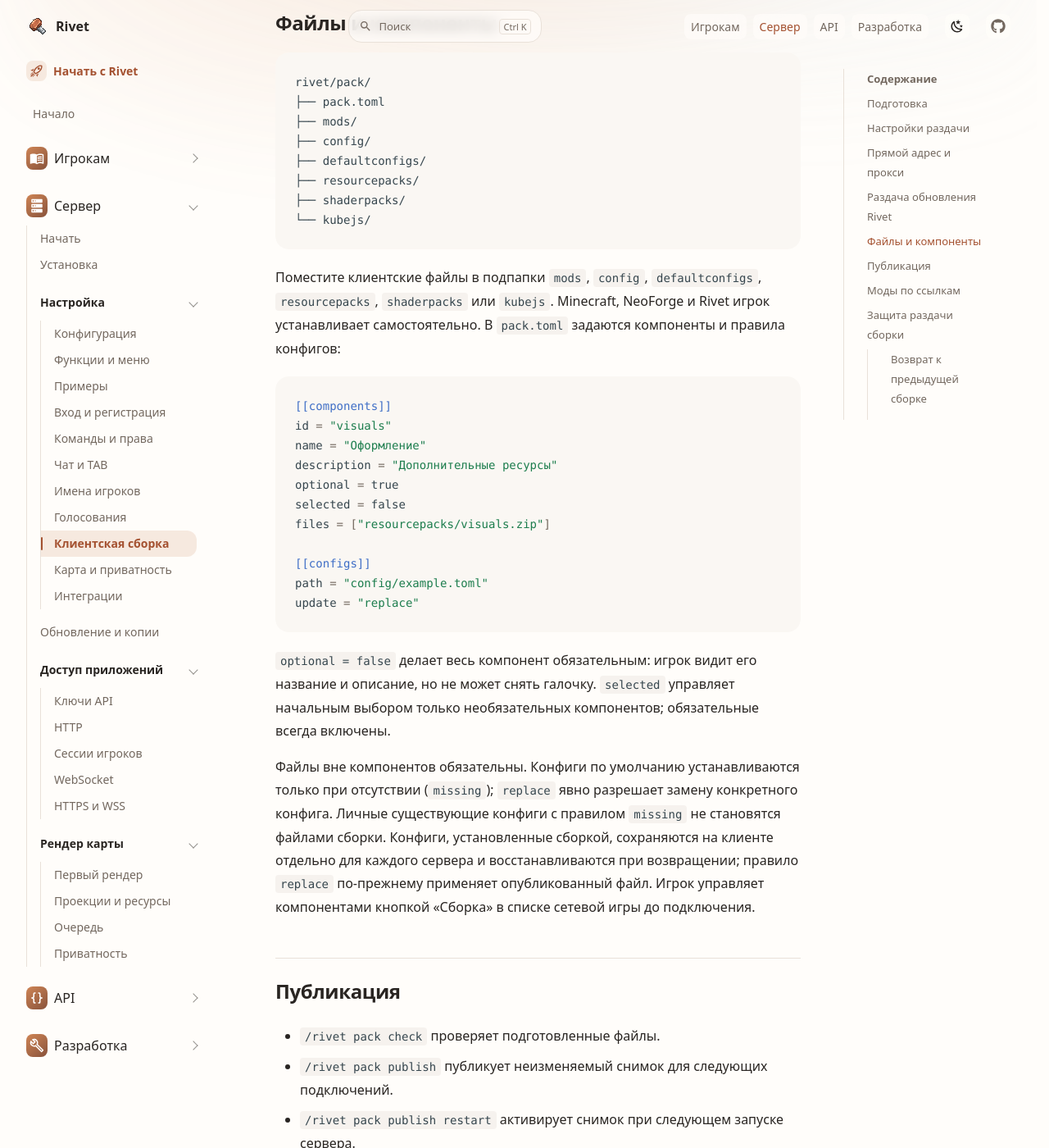
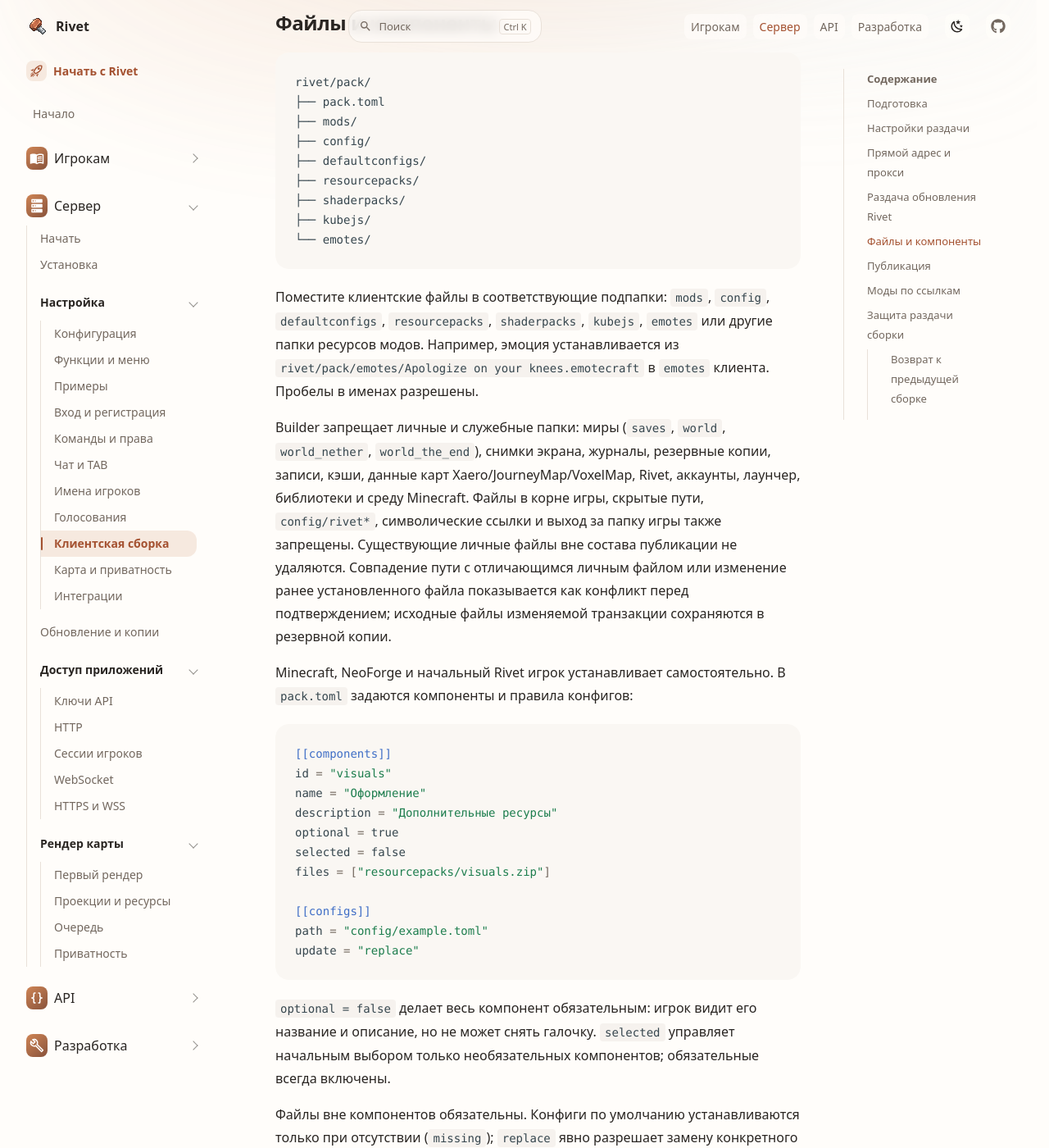
Before and after one commit to abrosdaniel/rivet, an MkDocs documentation site: the page built from docs/server/packs.md, in a window 1280 px wide and 1400 px high, scrolled down 2908 px. Shown: the whole window at 82% size. Built offline with MkDocs 1.6.1 and Material for MkDocs 9.7.7, drawn with Linux system fonts in a browser that asks for light colours.

Commit message:
Fix pack asset folders and TAB card clipping for 2.12.1

````diff
--- a/docs/server/packs.md
+++ b/docs/server/packs.md
@@ -93,10 +93,26 @@ rivet/pack/
 ├── defaultconfigs/
 ├── resourcepacks/
 ├── shaderpacks/
-└── kubejs/
+├── kubejs/
+└── emotes/
 ```
 
-Поместите клиентские файлы в подпапки `mods`, `config`, `defaultconfigs`, `resourcepacks`, `shaderpacks` или `kubejs`. Minecraft, NeoForge и Rivet игрок устанавливает самостоятельно. В `pack.toml` задаются компоненты и правила конфигов:
+Поместите клиентские файлы в соответствующие подпапки: `mods`, `config`,
+`defaultconfigs`, `resourcepacks`, `shaderpacks`, `kubejs`, `emotes` или другие
+папки ресурсов модов. Например, эмоция устанавливается из
+`rivet/pack/emotes/Apologize on your knees.emotecraft` в `emotes` клиента.
+Пробелы в именах разрешены.
+
+Builder запрещает личные и служебные папки: миры (`saves`, `world`, `world_nether`, `world_the_end`), снимки экрана, журналы, резервные копии, записи, кэши, данные карт
+Xaero/JourneyMap/VoxelMap, Rivet, аккаунты, лаунчер, библиотеки и среду Minecraft.
+Файлы в корне игры, скрытые пути, `config/rivet*`, символические ссылки и выход
+за папку игры также запрещены. Существующие личные файлы вне состава публикации
+не удаляются. Совпадение пути с отличающимся личным файлом или изменение ранее
+установленного файла показывается как конфликт перед подтверждением; исходные
+файлы изменяемой транзакции сохраняются в резервной копии.
+
+Minecraft, NeoForge и начальный Rivet игрок устанавливает самостоятельно.
+В `pack.toml` задаются компоненты и правила конфигов:
 
 ```toml
 [[components]]
````
Also changed, not shown: ai/CONTEXT.md (+19 -3 lines), rivet/RELEASE_NOTES.md (+7 -25 lines), 5 other files.
